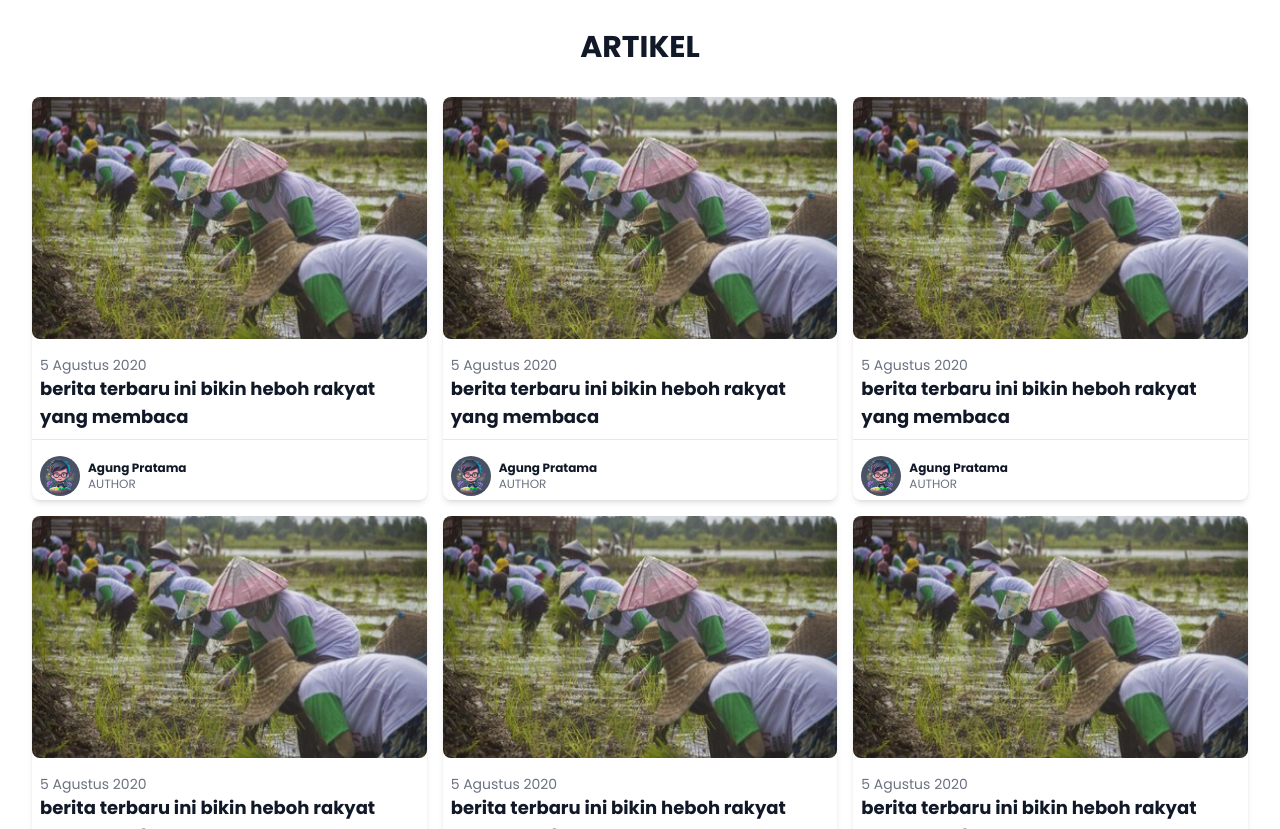
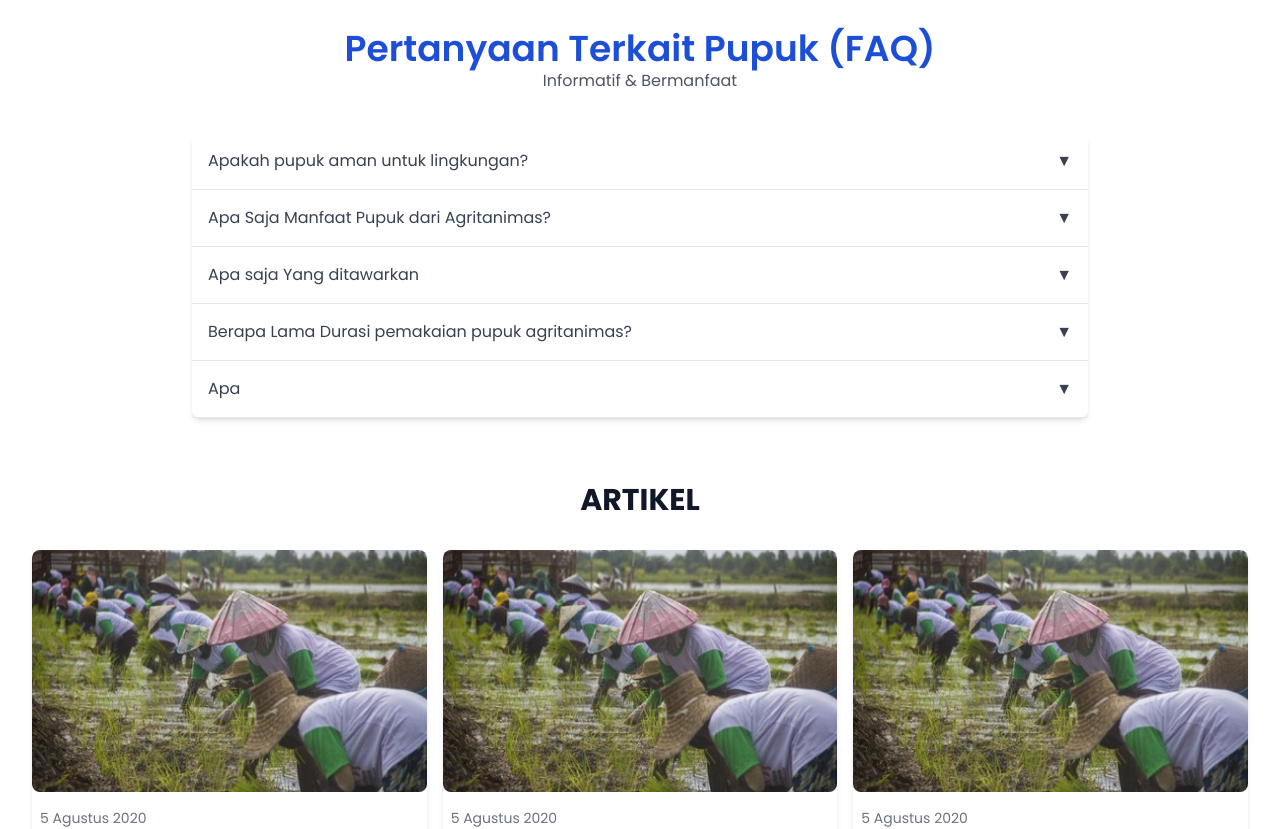
Before and after one commit to dejauls/agritani, a website: page index.html in a window 1280 px wide. Shown: the part 5797-6626 px from the top of the page. Drawn offline with nearby package versions, Linux system fonts and the light colour scheme.

Commit message:
tambnah ikon scroasl

```diff
--- a/index.html
+++ b/index.html
@@ -596,6 +596,69 @@
         </div>
     </section>
 
+    <section class="my-8 px-4 sm:px-6 md:px-8 lg:px-12">
+        <h2 class="text-2xl sm:text-3xl md:text-4xl font-semibold text-blue-700 text-center">Pertanyaan Terkait
+            Pupuk (FAQ)</h2>
+        <p class="text-gray-600 text-center mb-6 sm:mb-8 md:mb-10">Informatif & Bermanfaat</p>
+
+        <div class="w-full max-w-xl sm:max-w-2xl lg:max-w-4xl mx-auto bg-white rounded-lg shadow-md">
+            <div class="border-b">
+                <button class="w-full p-4 text-left flex justify-between items-center text-gray-700 hover:bg-gray-100"
+                    onclick="toggleFaq(1)">
+                    Apakah pupuk aman untuk lingkungan?
+                    <span id="icon1" class="transition-transform transform rotate-0">▼</span>
+                </button>
+                <div id="answer1" class="hidden p-4 pl-8 bg-gray-50">
+                    <p class="text-gray-600 text-sm">Pupuk kami telah mendapatkan sertifikasi</p>
+                </div>
+            </div>
+
+            <div class="border-b">
+                <button class="w-full p-4 text-left flex justify-between items-center text-gray-700 hover:bg-gray-100"
+                    onclick="toggleFaq(2)">
+                    Apa Saja Manfaat Pupuk dari Agritanimas?
+                    <span id="icon2" class="transition-transform transform rotate-0">▼</span>
+                </button>
+                <div id="answer2" class="hidden p-4 pl-8 bg-gray-50">
+                    <p class="text-gray-600 text-sm">Manfaat utama tentunya dapat membuat tanaman lebih subur...</p>
+                </div>
+            </div>
+
+            <div class="border-b">
+                <button class="w-full p-4 text-left flex justify-between items-center text-gray-700 hover:bg-gray-100"
+                    onclick="toggleFaq(3)">
+                    Apa saja Yang ditawarkan
+                    <span id="icon3" class="transition-transform transform rotate-0">▼</span>
+                </button>
+                <div id="answer3" class="hidden p-4 pl-8 bg-gray-50">
+                    <p class="text-gray-600 text-sm">Pupuk dari agritanimas dapat di sesuaikan dengan permintaan peetani ...</p>
+                </div>
+            </div>
+
+            <div class="border-b">
+                <button class="w-full p-4 text-left flex justify-between items-center text-gray-700 hover:bg-gray-100"
+                    onclick="toggleFaq(4)">
+                    Berapa Lama Durasi pemakaian pupuk agritanimas?
+                    <span id="icon4" class="transition-transform transform rotate-0">▼</span>
+                </button>
+                <div id="answer4" class="hidden p-4 pl-8 bg-gray-50">
+                    <p class="text-gray-600 text-sm">dalam 3 bulan hasilnya sudah terlihat subur...</p>
+                </div>
+            </div>
+
+            <div class="border-b">
+                <button class="w-full p-4 text-left flex justify-between items-center text-gray-700 hover:bg-gray-100"
+                    onclick="toggleFaq(5)">
+                    Apa
+                    <span id="icon5" class="transition-transform transform rotate-0">▼</span>
+                </button>
+                <div id="answer5" class="hidden p-4 pl-8 bg-gray-50">
+                    <p class="text-gray-600 text-sm"> ...</p>
+                </div>
+            </div>
+        </div>
+    </section>
+
     <section class="max-w-7xl mx-auto p-4 sm:p-6 lg:p-8">
         <h2 class="text-2xl sm:text-3xl font-bold text-center text-gray-900 mb-6 sm:mb-8">ARTIKEL</h2>
         <div class="grid grid-cols-2 sm:grid-cols-2 md:grid-cols-3 gap-4">
@@ -1044,6 +1107,21 @@
             });
         });
     </script>
+
+
+    <!-- // untuk buka tutup Pertanyaan -->
+    <script>
+        function toggleFaq(id) {
+            const answer = document.getElementById('answer' + id);
+            const icon = document.getElementById('icon' + id);
+
+            // Toggle the hidden class on the answer div
+            answer.classList.toggle('hidden');
+
+            // Rotate the icon when expanded/collapsed
+            icon.classList.toggle('rotate-180');
+        }
+    </script>
 </body>
 
 </html>
```
Also changed, not shown: src/output.css.
